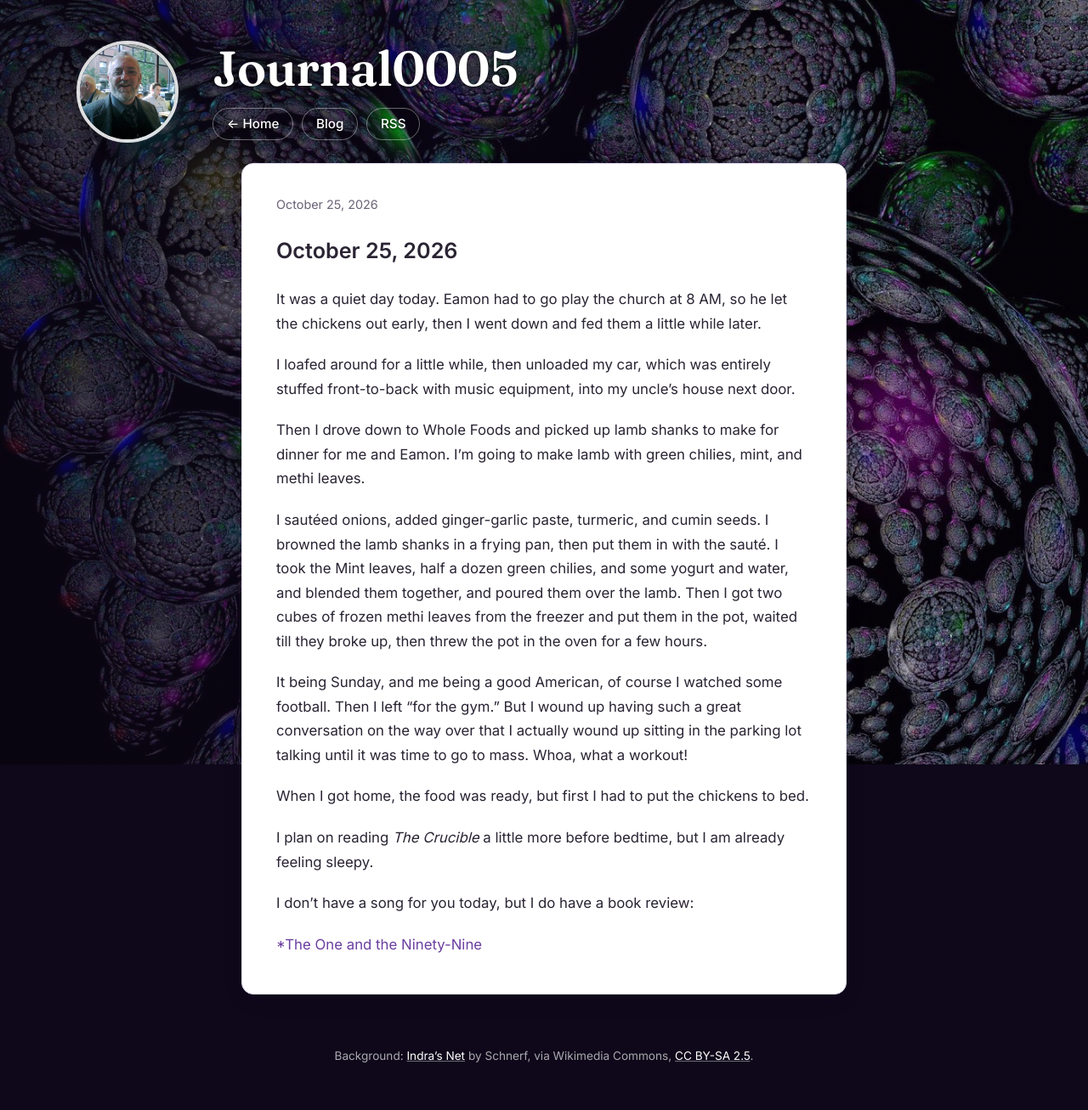
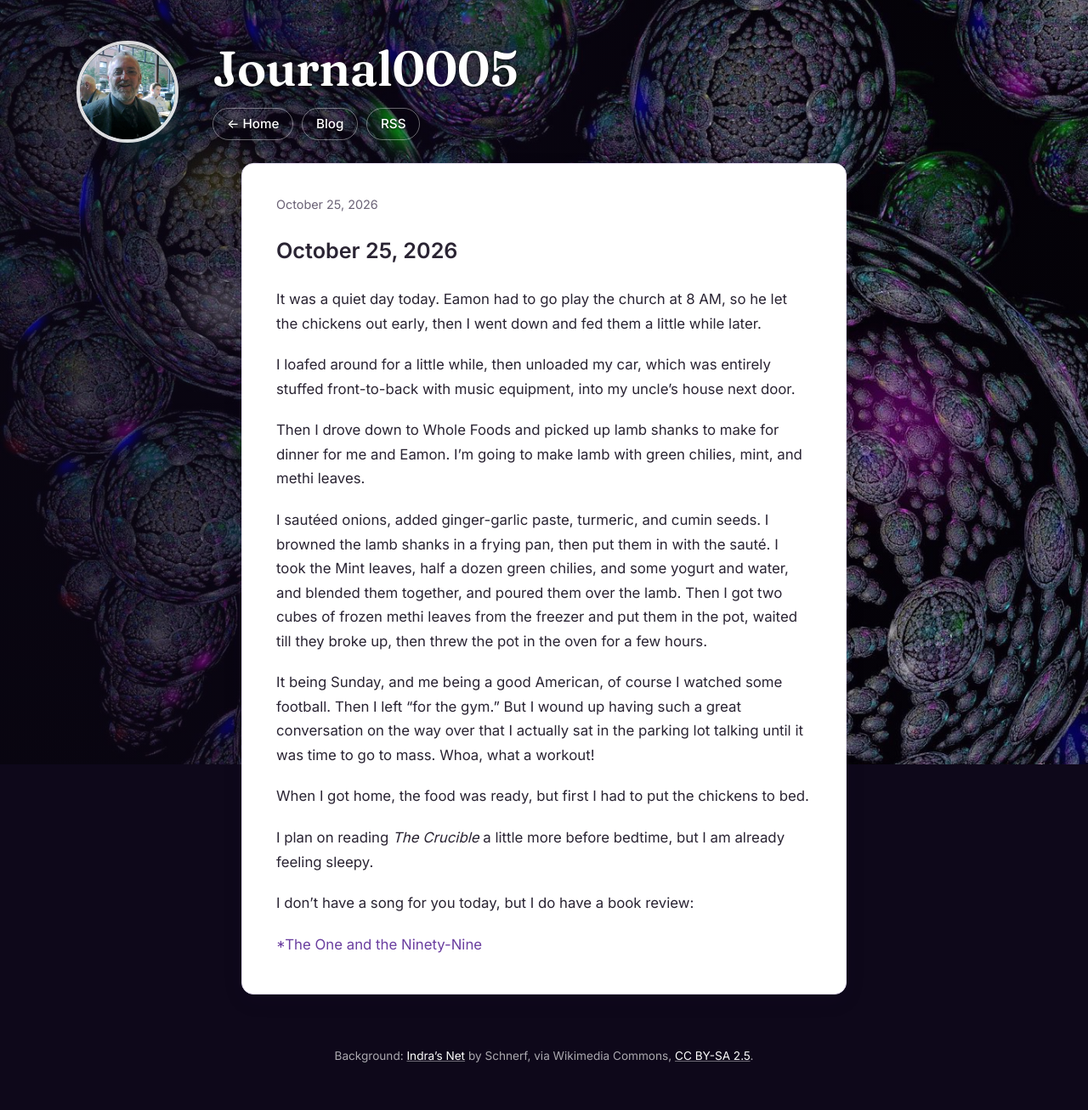
Before and after one commit to gcallah/gcallah.github.io, a Jekyll site: the page built from _posts/2026-10-25-journal0005.md, in a window 1280 px wide. Shown: the whole page at 85% size. Built offline with Jekyll 4.4.1, drawn with Linux system fonts in a browser that asks for light colours; our own code applies the rules of GitHub Pages for plain Markdown files.

Commit message:
Corrected too many "wound up" in journal entry.

```diff
--- a/_posts/2026-10-25-journal0005.md
+++ b/_posts/2026-10-25-journal0005.md
@@ -19,7 +19,7 @@ broke up, then threw the pot in the oven for a few hours.
 
 It being Sunday, and me being a good American, of course I watched some
 football. Then I left "for the gym." But I wound up having such a great
-conversation on the way over that I actually wound up sitting in the parking lot
+conversation on the way over that I actually sat in the parking lot
 talking until it was time to go to mass. Whoa, what a workout!
 
 When I got home, the food was ready, but first I had to put the chickens to bed.
```
